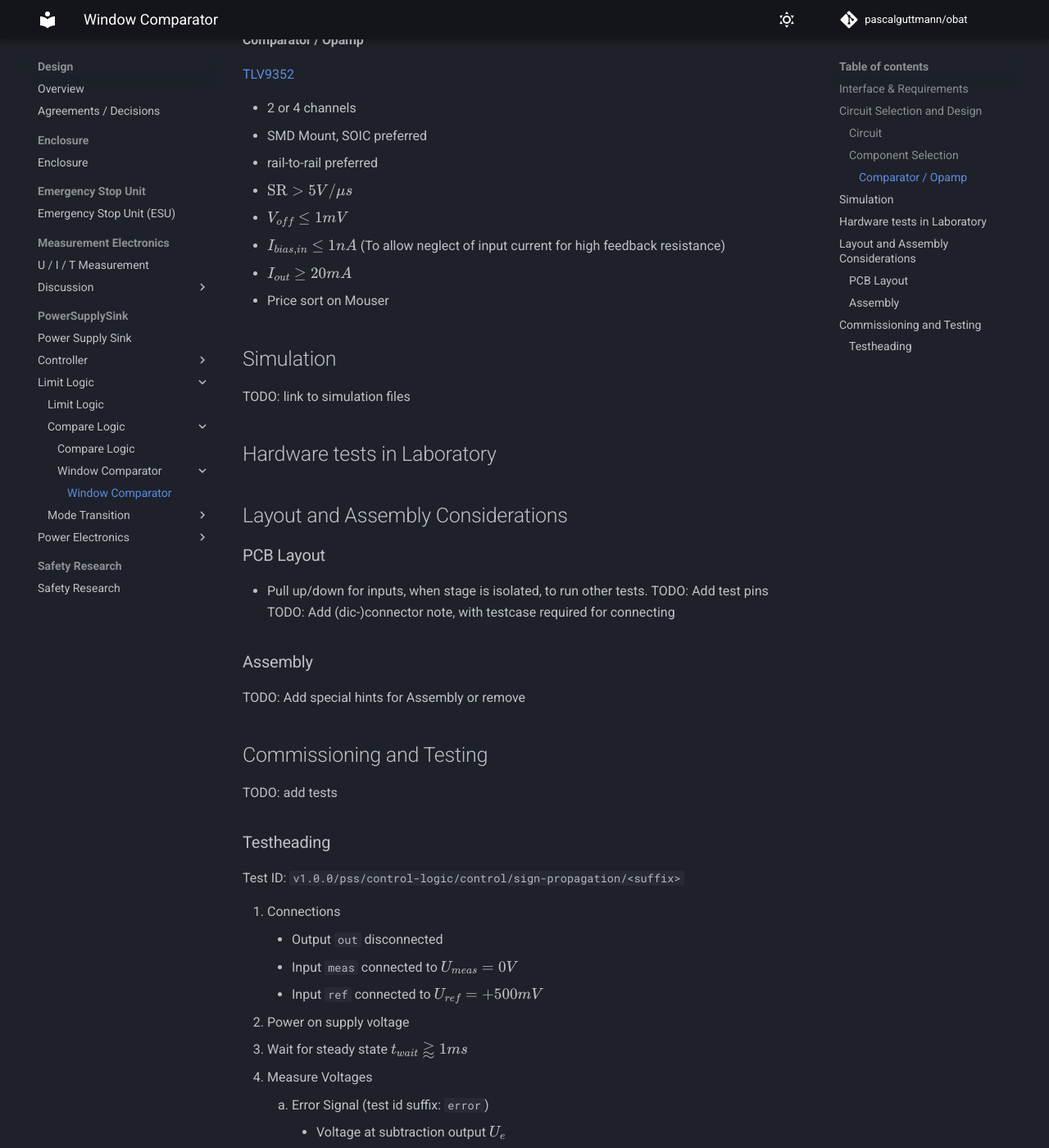
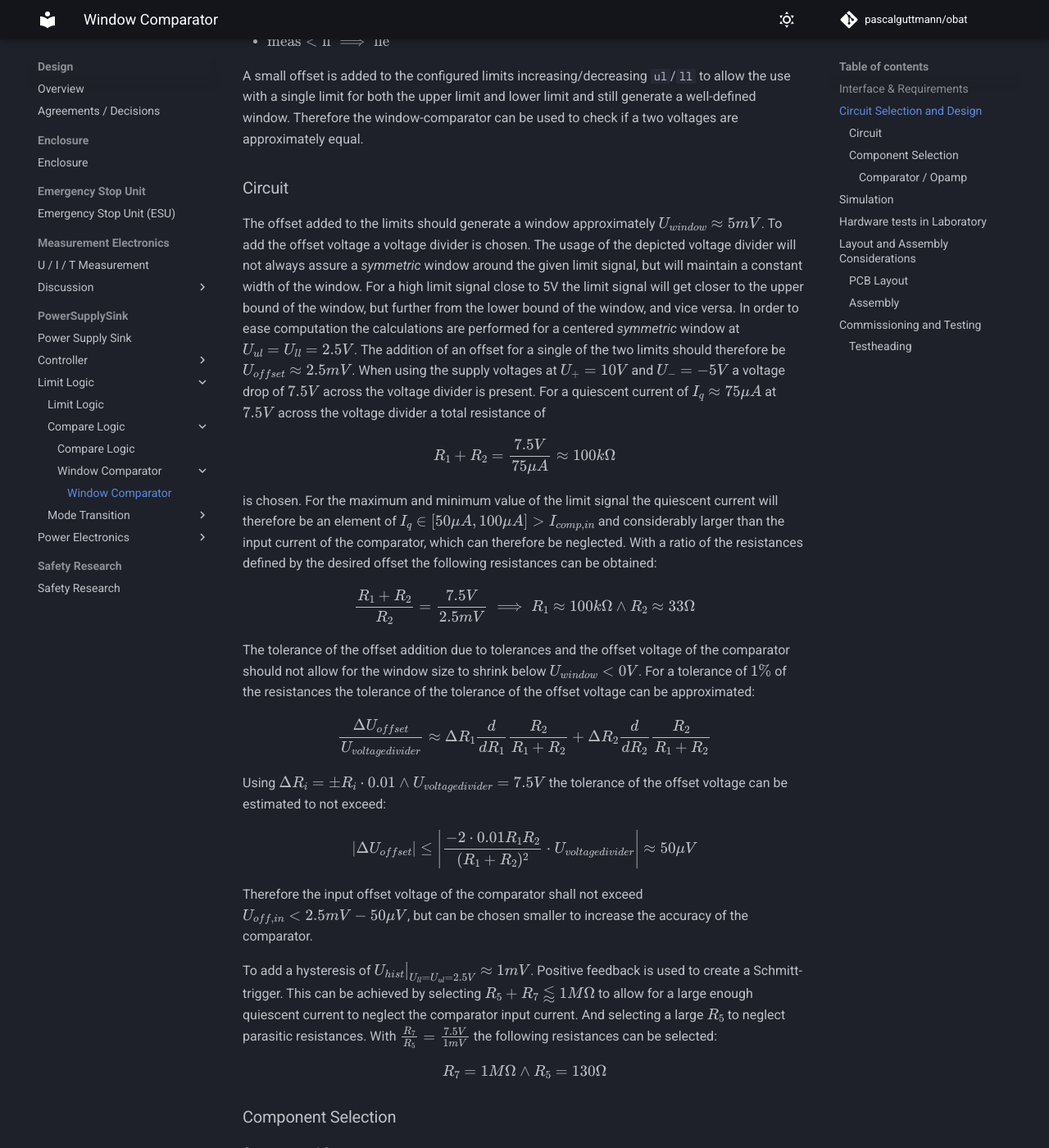
Before and after one commit to pascalguttmann/obat, an MkDocs documentation site: the page built from docs/design/pss/limit-logic/compare-logic/window-comparator/window-comparator.md, in a window 1280 px wide and 1400 px high, scrolled down 976 px. Shown: the whole window at 82% size. Built offline with MkDocs 1.6.1 and Material for MkDocs 9.7.7, drawn with Linux system fonts in a browser that asks for light colours; comment, search, counter and statistics services are not loaded; some of the changed text lies outside the part shown.

Commit message:
add window-comparator circuit description

```diff
--- a/docs/design/pss/limit-logic/compare-logic/window-comparator/window-comparator.md
+++ b/docs/design/pss/limit-logic/compare-logic/window-comparator/window-comparator.md
@@ -19,9 +19,68 @@
 
 ## Circuit Selection and Design
 
+The window-comparator can be used to check, whether a measured signal `meas` is
+inside a window defined by a lower limit `ll` and an upper limit `ul`. If the
+measured signal is outside of the defined window the corresponding digital
+output signals that the window limits are exceeded with the signals `lle`
+(lower limit exceeded) and `ule` (upper limit exceeded).
+
+- $\text{meas} > \text{ul} \implies \text{ule}$
+- $\text{meas} < \text{ll} \implies \text{lle}$
+
+A small offset is added to the configured limits increasing/decreasing
+`ul`/`ll` to allow the use with a single limit for both the upper limit and
+lower limit and still generate a well-defined window.
+Therefore the window-comparator can be used to check if a two voltages are
+approximately equal.
+
 ### Circuit
 
-TODO: Add circuit description
+The offset added to the limits should generate a window approximately
+$U_{window} \approx 5mV$. To add the offset voltage a voltage divider is
+chosen. The usage of the depicted voltage divider will not always assure a
+_symmetric_ window around the given limit signal, but will maintain a constant
+width of the window. For a high limit signal close to 5V the limit signal will
+get closer to the upper bound of the window, but further from the lower bound
+of the window, and vice versa. In order to ease computation the calculations
+are performed for a centered _symmetric_ window at $U_{ul} = U_{ll} = 2.5V$.
+The addition of an offset for a single of the two limits should therefore be
+$U_{offset} \approx 2.5mV$. When using the supply voltages at $U_{+} = 10V$ and
+$U_{-} = -5V$ a voltage drop of $7.5V$ across the voltage divider is present.
+For a quiescent current of $I_q \approx 75 \mu A$ at $7.5V$ across the voltage
+divider a total resistance of
+$$ R_1 + R_2 = \frac{7.5V}{75 \mu A} \approx 100k \Omega $$
+is chosen. For the maximum and minimum value of the limit signal the quiescent
+current will therefore be an element of $I_q \in [50 \mu A, 100 \mu A] >
+I_{comp,in}$ and considerably larger than the input current of the comparator,
+which can therefore be neglected. With a ratio of the resistances defined by
+the desired offset the following resistances can be obtained:
+$$ \frac{R_1 + R_2}{R_2} = \frac{7.5V}{2.5mV} \implies R_1 \approx 100k \Omega
+\land R_2 \approx 33 \Omega $$
+
+The tolerance of the offset addition due to tolerances and the offset voltage
+of the comparator should not allow for the window size to shrink below
+$U_{window} < 0V$. For a tolerance of $1\%$ of the resistances the tolerance of
+the tolerance of the offset voltage can be approximated:
+$$ \frac{\Delta U_{offset}}{U_{voltage divider}} \approx \Delta R_1
+\frac{d}{dR_1} \frac{R_2}{R_1 + R_2} + \Delta R_2 \frac{d}{dR_2} \frac{R_2}{R_1
++ R_2} $$
+Using $\Delta R_i = \pm R_i \cdot 0.01 \land U_{voltage divider} = 7.5V$ the
+tolerance of the offset voltage can be estimated to not exceed:
+$$ |\Delta U_{offset}| \leq \left|\frac{-2 \cdot 0.01 R_1 R_2}{(R_1 + R_2)^2}
+\cdot U_{voltage divider}\right| \approx 50 \mu V $$
+
+Therefore the input offset voltage of the comparator shall not exceed
+$U_{off,in} < 2.5mV - 50 \mu V$, but can be chosen smaller to increase the
+accuracy of the comparator.
+
+To add a hysteresis of $U_{hist} \big|_{U_{ll} = U_{ul} = 2.5V} \approx 1mV$.
+Positive feedback is used to create a Schmitt-trigger. This can be achieved by
+selecting $R_5 + R_7 \lessapprox 1M \Omega$ to allow for a large enough
+quiescent current to neglect the comparator input current. And selecting a
+large $R_5$ to neglect parasitic resistances. With $\frac{R_7}{R_5} =
+\frac{7.5V}{1mV}$ the following resistances can be selected:
+$$ R_7 = 1M\Omega \land R_5 = 130 \Omega $$
 
 ### Component Selection
 
```
